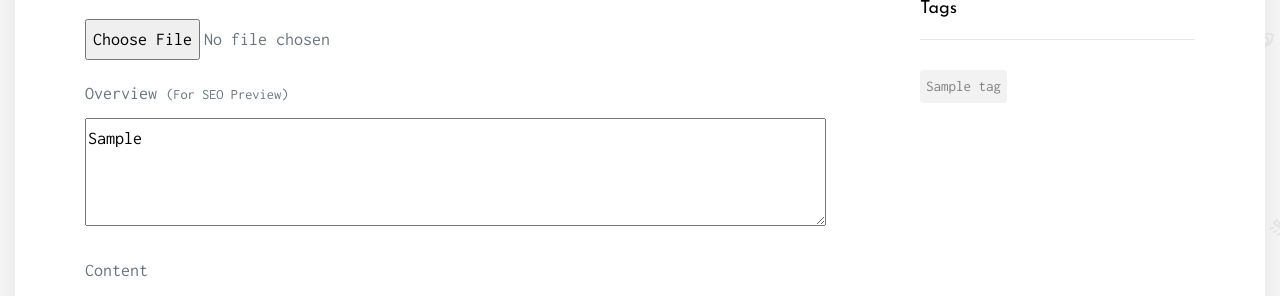
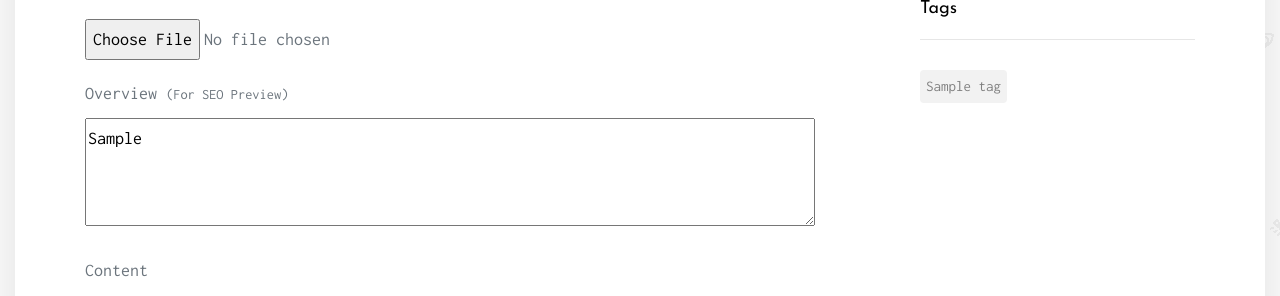
Before and after one commit to ashutoshkrris/iRead, a Django app: template templates/core/update-post.html in a window 1280 px wide. Shown: the part 859-1155 px from the top of the page. Run offline with Django 3.2, Linux system fonts and the light colour scheme; the template is opened without the code that fills it: values that come from a table or form of the project are taken from there, others are empty; tables that the repository leaves empty hold one stand-in row (values such as "Sample post"); grey boxes marked "Sample" are stand-in pictures; some libraries are stand-ins or nearby versions.

Commit message:
Fix Overview box

```diff
--- a/templates/core/new-post.html
+++ b/templates/core/new-post.html
@@ -34,7 +34,7 @@
                         </div>
                         <div class="col-md-12 form-group">
                             <label for="content">Overview <small>(For SEO Preview)</small> </label>
-                            <textarea cols="80" id="overview" name="overview" rows="3" required></textarea>
+                            <textarea cols="80" id="overview" name="overview" rows="3" style="max-width: 100%;" required></textarea>
                         </div>
                         <div class="col-md-12 form-group">
                             <label for="content">Content</label>
--- a/templates/core/update-post.html
+++ b/templates/core/update-post.html
@@ -34,7 +34,7 @@
                         </div>
                         <div class="col-md-12 form-group">
                             <label for="content">Overview <small>(For SEO Preview)</small> </label>
-                            <textarea cols="80" id="overview" name="overview" rows="3" required>{{post.seo_overview}}</textarea>
+                            <textarea cols="80" id="overview" name="overview" rows="3" style="max-width: 100%;" required>{{post.seo_overview}}</textarea>
                         </div>
                         <div class="col-md-12 form-group">
                             <label for="content">Content</label>
```
